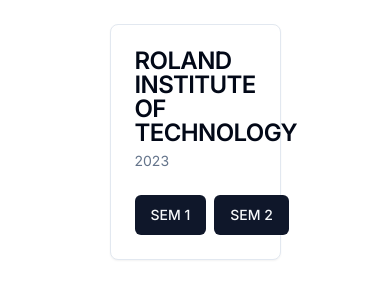
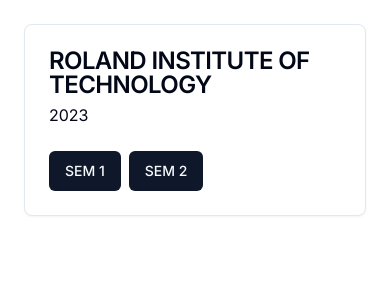
Before and after one commit to RudraPrasad20/dev-BPUT, a Next.js app: page /colleges in a window 390 px wide. Shown: the top 300 px of the page. Built offline with nearby package versions, Linux system fonts and the light colour scheme.

Commit message:
fixed card in small screen

```diff
--- a/app/colleges/page.tsx
+++ b/app/colleges/page.tsx
@@ -13,13 +13,14 @@
 const Colleges = () => {
   const router = useRouter();
   return (
-    <div className="flex justify-center gap-5">
-      <Card className=" w-1/2">
+    <div className="grid justify-between gap-5 grid-cols-1 sm:grid-cols-2">
+      <Card className="hover:shadow-lg">
         <CardHeader>
           <CardTitle>ROLAND INSTITUTE OF TECHNOLOGY</CardTitle>
-          <CardDescription>2023</CardDescription>
+          <p>2023</p>
         </CardHeader>
         <CardContent className="flex gap-2">
+
           <Button onClick={() => router.push("/colleges/roland/1")}>
             SEM 1
           </Button>
```
